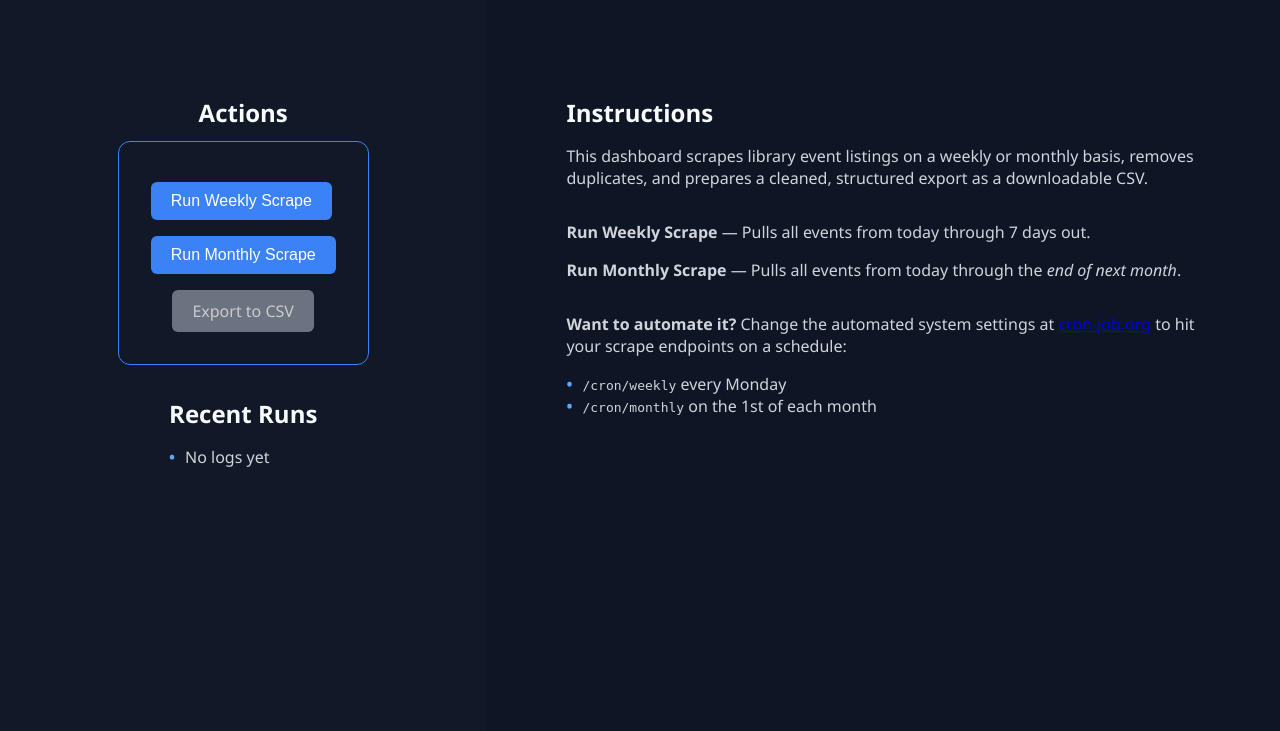
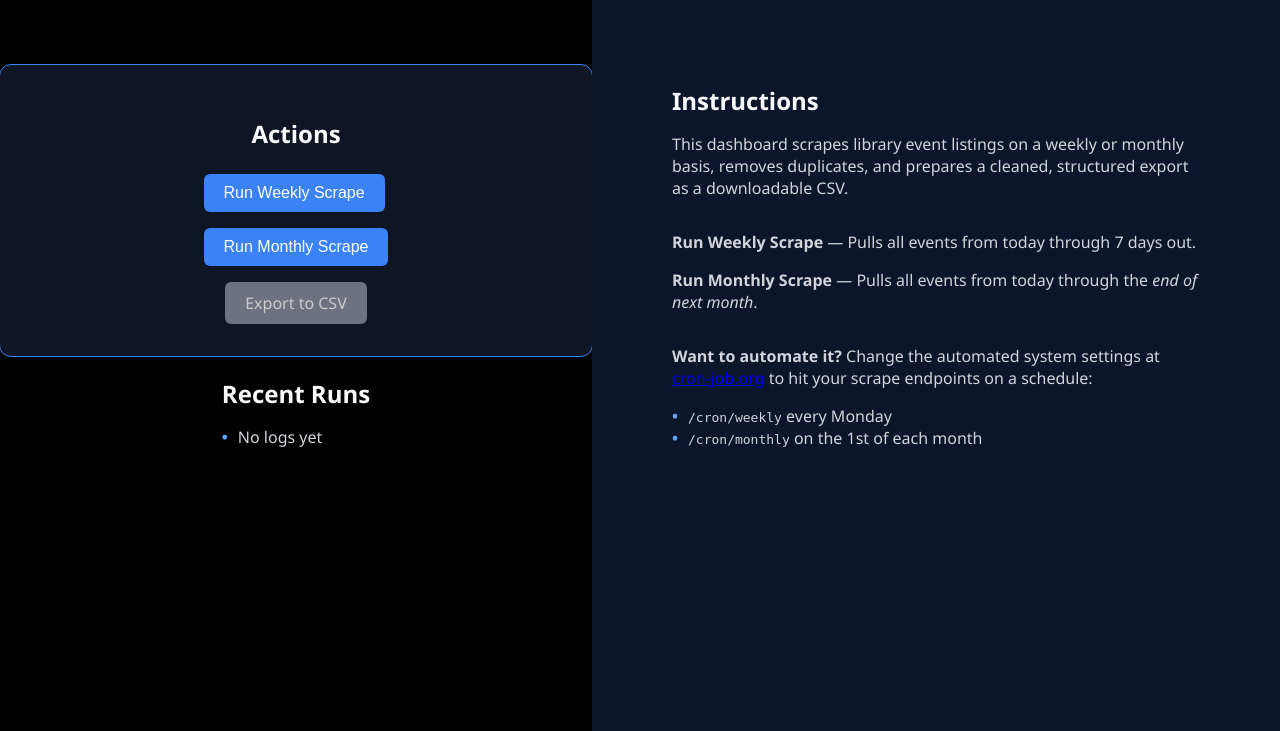
Before and after one commit to knowzek/vbpl-scraper, a Flask app: page / in a window 1280 px wide. Shown: the part 69-800 px from the top of the page. Run offline with Flask 3, Linux system fonts and the light colour scheme.

Commit message:
Update index.html

```diff
--- a/templates/index.html
+++ b/templates/index.html
@@ -33,21 +33,20 @@
             flex: 1;
         }
         .left {
-            width: 40%;
+            width: 50%;
             padding: 4rem 2rem;
-            background: #111827;
+            background: #000000;
             display: flex;
             flex-direction: column;
             align-items: center;
         }
         .right {
-            width: 60%;
+            width: 50%;
             padding: 4rem 5rem;
-            background: #0e1525;
+            background: #0c162a;
         }
         h2 {
-            margin-top: 2rem;
-            margin-bottom: 0.75rem;
+            margin-bottom: 1rem;
             color: #f9fafb;
         }
         button {
@@ -59,6 +58,10 @@
             cursor: pointer;
             border-radius: 6px;
             font-size: 1rem;
+        }
+        button:disabled {
+            background: #6b7280;
+            cursor: not-allowed;
         }
         a.button-link {
             display: inline-block;
@@ -85,10 +88,11 @@
             padding: 2rem;
             border: 1px solid #3b82f6;
             border-radius: 12px;
-            background: #111827;
+            background: #0e1525;
             display: flex;
             flex-direction: column;
             align-items: center;
+            width: 100%;
         }
         ul {
             list-style: none;
@@ -102,6 +106,19 @@
             width: 1em;
             margin-left: -1em;
         }
+        .spinner {
+            display: inline-block;
+            width: 1rem;
+            height: 1rem;
+            border: 2px solid white;
+            border-top: 2px solid transparent;
+            border-radius: 50%;
+            animation: spin 0.8s linear infinite;
+            margin-left: 10px;
+        }
+        @keyframes spin {
+            to { transform: rotate(360deg); }
+        }
     </style>
     <script>
         window.onload = function() {
@@ -110,7 +127,19 @@
             if (csvExists === true || csvExists === 'true') {
                 exportBtn.classList.remove("disabled-link");
                 exportBtn.href = "/download";
+                exportBtn.textContent = "Export Ready!";
             }
+
+            const scrapeButtons = document.querySelectorAll("form button");
+            scrapeButtons.forEach(btn => {
+                btn.addEventListener("click", () => {
+                    btn.disabled = true;
+                    const spinner = document.createElement("span");
+                    spinner.classList.add("spinner");
+                    btn.textContent = "Running";
+                    btn.appendChild(spinner);
+                });
+            });
         };
     </script>
 </head>
@@ -121,8 +150,8 @@
     </header>
     <main>
         <div class="left">
-            <h2>Actions</h2>
             <div class="action-box">
+                <h2>Actions</h2>
                 <form action="/scrape" method="post">
                     <button name="mode" value="weekly">Run Weekly Scrape</button><br>
                     <button name="mode" value="monthly">Run Monthly Scrape</button>
```
